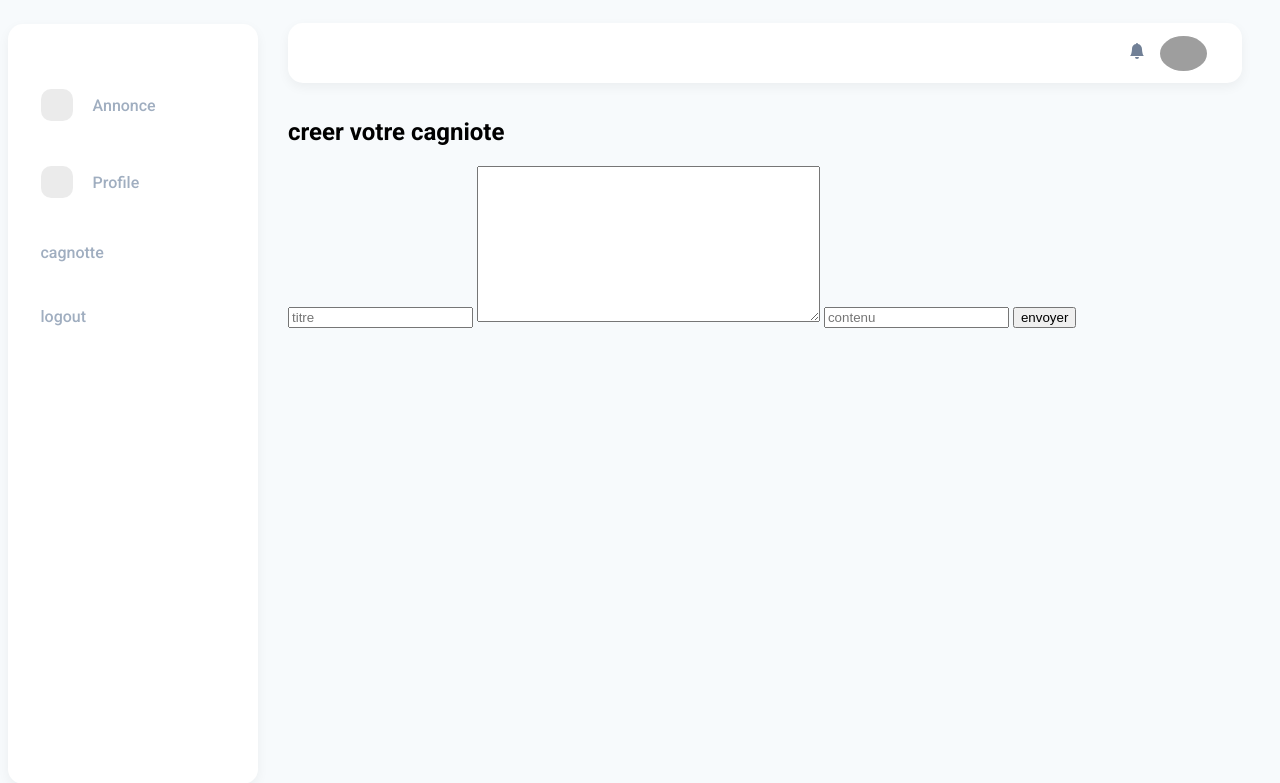
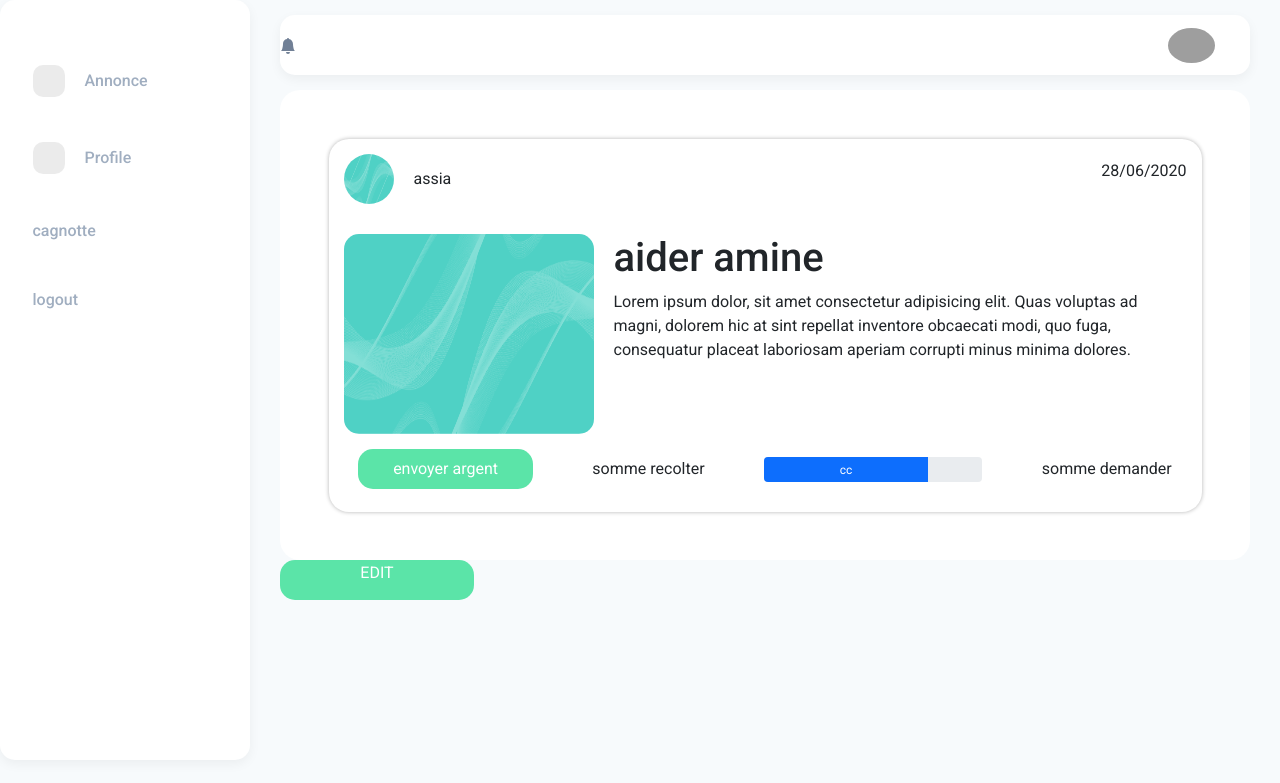
Before and after one commit to Dreamoonc/PFE, a Django app: page /cagniote/ in a window 1280 px wide. Shown: the top 783 px of the page. Run offline with Django 4.2, Linux system fonts and the light colour scheme; grey boxes are pictures that could not be loaded.

Commit message:
front ListCag

```diff
--- a/kk/authentification/static/style/cagniote.css
+++ b/kk/authentification/static/style/cagniote.css
@@ -0,0 +1,95 @@
+.form{
+    display: flex;
+    flex-direction: column;
+    align-items: center;
+}
+
+.input {
+	outline: none;
+	width: 390px;
+	padding: 20px;
+	border-radius: 15px;
+	border:#E2E8F0 1px solid;
+	margin: 15px 0;
+	font-size: 14px;
+}
+
+.input:focus{
+	z-index: 1;
+    border-color: rgb(49, 130, 206);
+    box-shadow: rgb(49 130 206) 0px 0px 0px 1px;
+}
+.green_btn {
+	border: none;
+    outline: none;
+    padding: 20px 0;
+    margin: 0;
+    border-radius: 15px;
+    width: 426px;
+    font-weight: bold;
+    font-size: 15px;
+    cursor: pointer;
+    background-color: #5be4a8;
+    color: white;
+	margin-top: 25px;
+}
+
+.flex{
+    display: flex;
+    padding: 15px;
+    justify-content: space-between;
+}
+.cagniotes{
+    background-color: white;
+    box-shadow: inset;
+    border-radius: 20px;
+    width: 100%;
+}
+.cagniote{
+    border-radius: 20px;
+    margin :5%;
+    box-shadow: 0px 0px 4px rgb(180, 180, 180);
+}
+.head{
+    align-items: center;
+}
+.head img {
+    border-radius: 100%;
+    margin-right: 20px;
+}
+.user{
+    display: flex;
+    align-items: center;
+}
+
+.core div{
+    width: 68%;
+}
+.core h1{
+    margin-top: 0;
+}
+.core img{
+    border-radius: 15px;
+    margin-right: 20px;
+}
+.progress-bar{
+    width: 200px;
+}
+
+button{
+    color: white;
+    width: 20%;
+    height: 40px;
+    background-color: #5be4a8; border: none;
+    border-radius: 15px;
+}
+.foot{
+    display: flex;
+    padding-bottom: 15px;
+    align-items: baseline;
+    justify-content: space-around;
+}
+.progress{
+    width: 25%;
+    height: 25px;
+}
--- a/kk/authentification/templates/cagniote.html
+++ b/kk/authentification/templates/cagniote.html
@@ -1,21 +1,29 @@
 <!DOCTYPE html>
 <html lang="en">
+
 <head>
     <meta charset="UTF-8">
     <meta http-equiv="X-UA-Compatible" content="IE=edge">
     <meta name="viewport" content="width=device-width, initial-scale=1.0">
+
+    <link href="https://cdn.jsdelivr.net/npm/bootstrap@5.1.3/dist/css/bootstrap.min.css" rel="stylesheet">
+    <link rel="stylesheet" href="../static/style/cagniote.css">
     <link rel="stylesheet" href="../static/style/style.css">
-    <link rel="stylesheet" href="../static/style/cagniote.css">
     <title>Document</title>
 </head>
+
 <body>
     <div class="core1">
 
         <section>
             <div class="sidebar">
                 <ul>
-                    <li><a href=""><div><i class="fa-solid fa-house"></i></div></i> Annonce</a></li>
-                    <li> <a href=""> <div><i class="fa-solid fa-user"></i></div> Profile</a> </li>
+                    <li><a href="">
+                            <div><i class="fa-solid fa-house"></i></div></i> Annonce
+                        </a></li>
+                    <li> <a href="">
+                            <div><i class="fa-solid fa-user"></i></div> Profile
+                        </a> </li>
                     <li> <a href="{% url 'cagniote' %}">cagnotte</a> </li>
                     <li> <a href="{% url 'logout'%}">logout</a></li>
                 </ul>
@@ -35,29 +43,87 @@
                     </div>
                 </div>
             </section>
+            <section class="cagniotes">
+                <div class="cagniote">
+                    <div class="head flex">
+                        <div class="user">
+                            <img src="../static/images/background.png" alt="userProfile" width="50" height="50">
+                            <span>assia </span>
+                        </div>
+
+                        <p>28/06/2020</p>
+                    </div>
+                    <div class="core flex">
+                        <img src="../static/images/background.png" alt="userProfile" width="250" height="200">
+                        <div>
+                            <h1>aider amine </h1>
+                            <p>
+                                Lorem ipsum dolor, sit amet consectetur adipisicing elit. Quas voluptas ad magni,
+                                dolorem hic at sint repellat inventore obcaecati modi, quo fuga, consequatur placeat
+                                laboriosam aperiam corrupti minus minima dolores.
+                            </p>
+                        </div>
+                    </div>
+                    <div class="foot  ">
+                        <button>envoyer argent</button>
+
+                        <p>somme recolter </p>
+                        <div class="progress">
+                            <div class="progress-bar w-75" role="progressbar" aria-valuenow="75" aria-valuemin="0" aria-valuemax="100">cc</div>
+                        </div>
+                        <p>somme demander </p>
+                    </div>
+                </div>
+
+
+
+            </section>
+
+
+
+
+
+
+
+            <a href="#ajout">
+                <button type="button" class="button">
+                    <i class="fa-solid fa-pencil fa-lg"></i>
+                    <p>EDIT</p>
+                </button>
+            </a>
+            <div id="ajout" class="modal">
+                <div class="modal__content">
                     <section>
-                <form action="" method="post">
+                        <form class="form" action="" method="post">
                             <h1>creer votre cagniote </h1>
                             {% csrf_token %}
                             {% for field in form %}
                             {{ field }}
                             {% endfor %}
-                    <input type="submit" value="envoyer">
+                            <input class="green_btn" type="submit" value="envoyer">
                         </form>
                     </section>
+
+                    <a href="#" class="modal__close">&times;</a>
                 </div>
             </div>
 
+        </div>
+    </div>
+
+
     <script>
         var form_fields = document.getElementsByTagName('input')
-        form_fields[1].placeholder='titre'
-        form_fields[2].placeholder='contenu'
-        form_fields[3].placeholder='Somme'
+        var text = document.querySelector('textarea')
+        form_fields[1].placeholder = 'titre'
+        form_fields[2].placeholder = 'Somme'
+        text.placeholder = 'contenu'
 
 
-
-
-
+        form_fields[1].classList.add('input')
+        form_fields[2].classList.add('input')
+        text.classList.add('input')
     </script>
 </body>
+
 </html>
```
Lines whose indentation alone changed are shown as unchanged.
